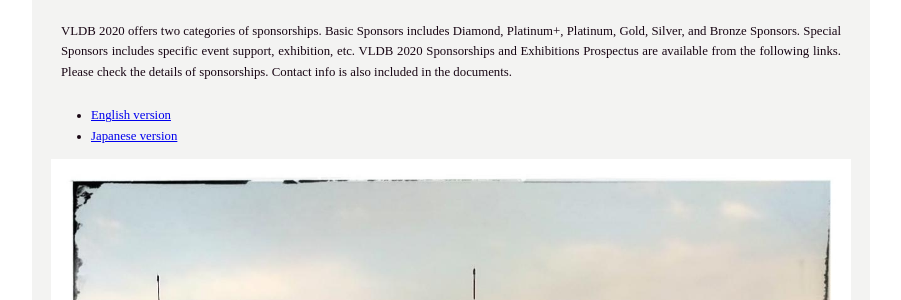
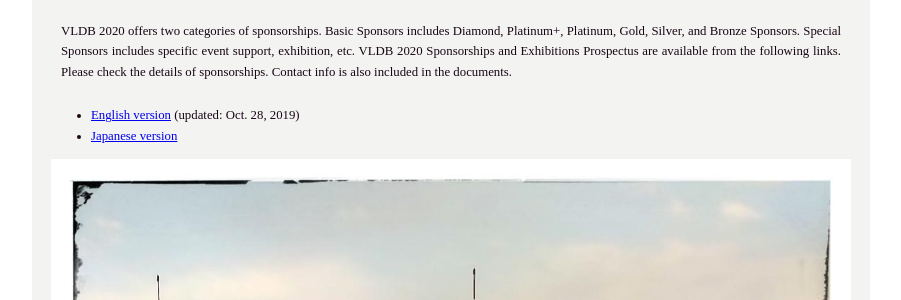
Before and after one commit to VLDB2020/developer-preview, a Jekyll site: the page built from sponsorship.md, in a window 1280 px wide. Shown: the part 2192-2492 px from the top of the page, without its empty margins (189-1090 px from the left). Built offline with Jekyll 4.4.1, drawn with Linux system fonts in a browser that asks for light colours; nearby versions of some CDN libraries; some web fonts are replaced; comment, search, counter and statistics services are not loaded.

Commit message:
sponsorship

```diff
--- a/sponsorship.md
+++ b/sponsorship.md
@@ -15,7 +15,7 @@ category: sponsorship
             VLDB 2020 offers two categories of sponsorships. Basic Sponsors includes Diamond, Platinum+, Platinum, Gold, Silver, and Bronze Sponsors. Special Sponsors includes specific event support, exhibition, etc. VLDB 2020 Sponsorships and Exhibitions Prospectus are available from the following links. Please check the details of sponsorships. Contact info is also included in the documents.
         </p>
         <ul>
-            <li><a class="no-barba" href="assets/files/sponsorship_en.pdf">English version</a></li>
+            <li><a class="no-barba" href="assets/files/sponsorship_en.pdf">English version</a> (updated: Oct. 28, 2019)</li>
             <li><a class="no-barba" href="assets/files/sponsorship_jp.pdf">Japanese version</a></li>
         </ul>
     </div>
```
